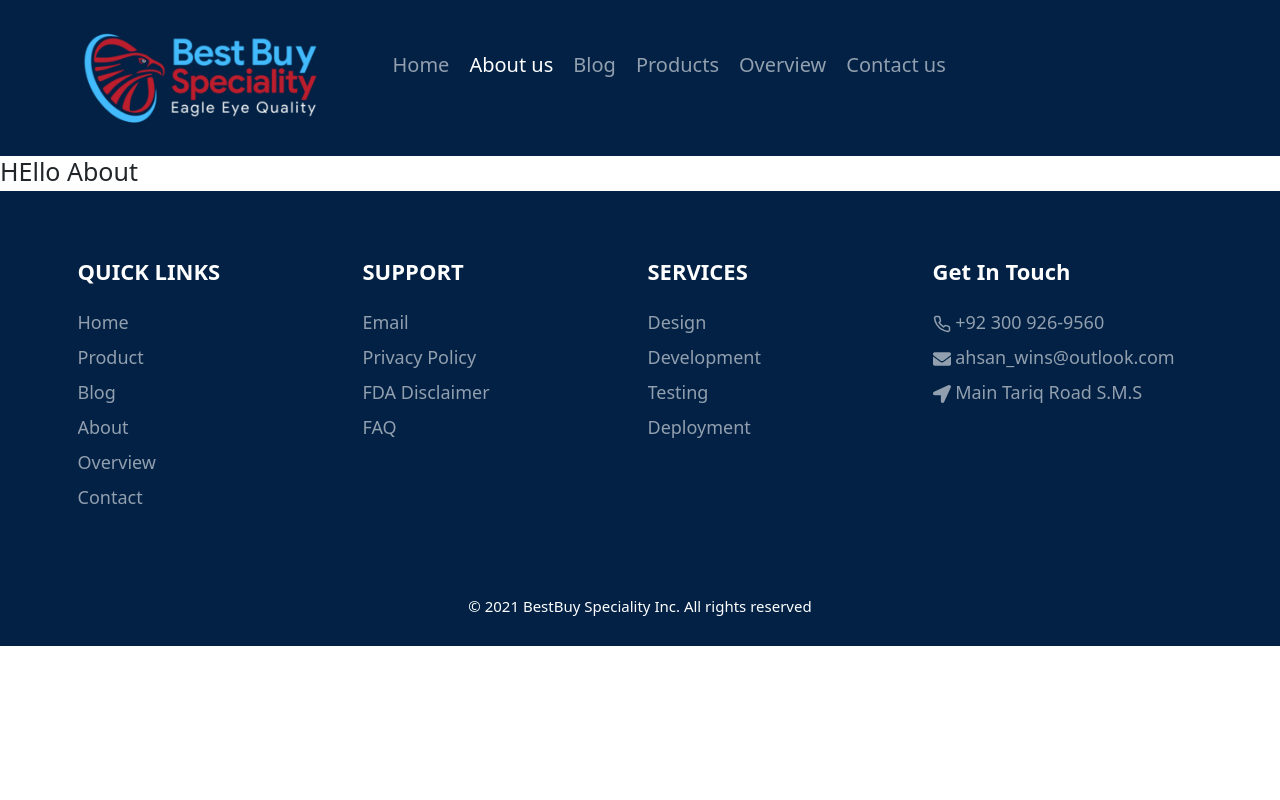
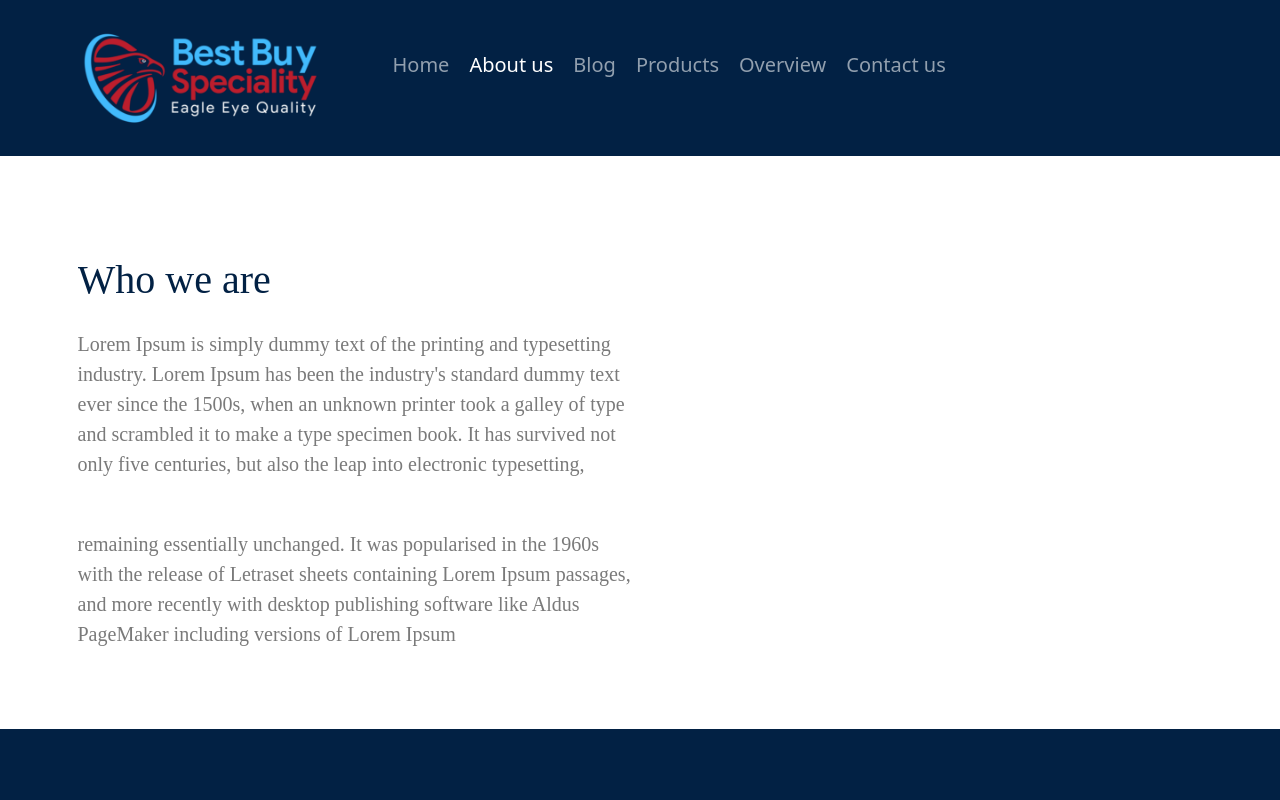
Before and after one commit to ali-asghar-rizvi/Frontend, a Gatsby app in the folder GatsBy/Gatsby-Project/Project-1/: page /about in a window 1280 px wide. Shown: the top 800 px of the page. Built offline with nearby package versions, Linux system fonts and the light colour scheme.

Commit message:
Update about.js

```diff
--- a/GatsBy/Gatsby-Project/Project-1/src/pages/about.js
+++ b/GatsBy/Gatsby-Project/Project-1/src/pages/about.js
@@ -4,9 +4,26 @@
 const About = () => {
     return (
         <Layout>
-            <h1>HEllo About</h1>
+            <section class="about">
+                <div class="container">
+                    <div class="row">
+                        <div class="col-md-6">
+                            <div class="about-content">
+                                <h1>Who we are</h1>
+                                <p>Lorem Ipsum is simply dummy text of the printing and typesetting industry.
+                                    Lorem Ipsum has been the industry's standard dummy text ever since the 1500s, when an unknown printer took a
+                                    galley of type and scrambled it to make a type specimen book. It has survived not only five centuries, but also the leap
+                                    into electronic typesetting,</p>
+                                <p> remaining essentially unchanged. It was popularised in the 1960s with the release of Letraset sheets
+                                    containing Lorem Ipsum passages, and more recently
+                                    with desktop publishing software like Aldus PageMaker including versions of Lorem Ipsum</p>
+                            </div>
+                        </div>
+                        </div>
+                    </div>
+</section>
         </Layout>
-    )
+            )
 }
 
-export default About
+            export default About
```
